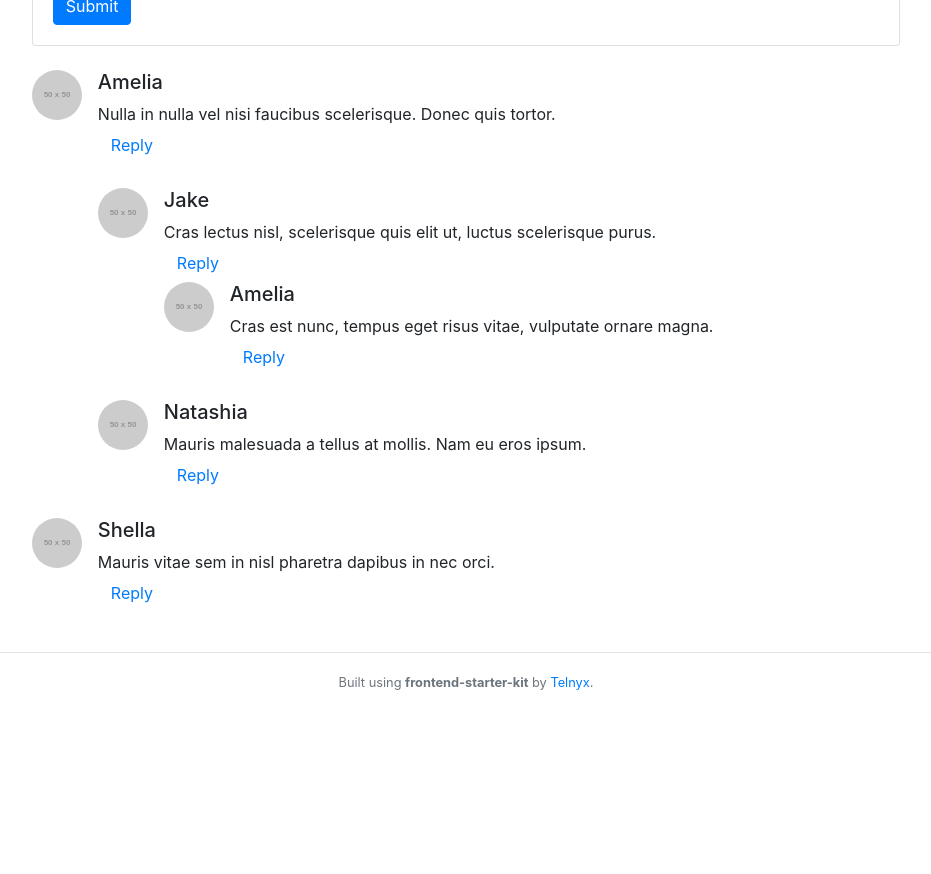
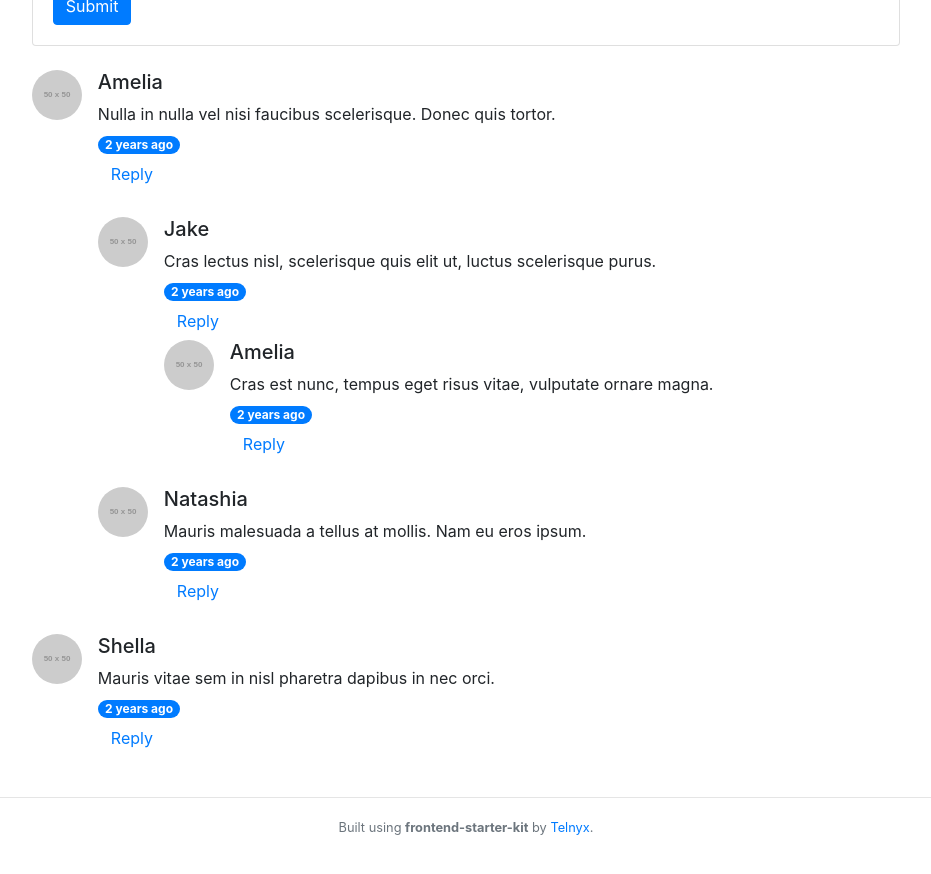
Before and after one commit to diogoaoliveira/telnyx-code-challenge, a React app: page /blog/1/blog-post-1 in a window 1280 px wide. Shown: the part 940-1814 px from the top of the page, without its empty margins (174-1105 px from the left). Before the commit the page ends 1673 px from the top, so only its background shows below. Built offline with nearby package versions, Linux system fonts and the light colour scheme; data requests are answered from the project's data file.

Commit message:
Added styles fixes

```diff
--- a/src/app/blog/post/PostSingle.jsx
+++ b/src/app/blog/post/PostSingle.jsx
@@ -39,7 +39,7 @@ class PostSingle extends React.Component {
               <h1 className="mt-4">{post.title}</h1>
               <p className="lead">
                 by
-                <a href="#"> {post.author}</a>
+                <a href="/blog"> {post.author}</a>
               </p>
               <hr />
               <p>Posted on {moment(post.publish_date).format('MMM Do YYYY')}</p>
--- a/src/app/blog/post/comment/Comment.jsx
+++ b/src/app/blog/post/comment/Comment.jsx
@@ -39,6 +39,9 @@ class Comment extends React.Component {
         <div className="media-body">
           <h5 className="mt-0">{comment.user}</h5>
           {comment.content}
+          <div style={{marginTop: 5}}>
+            <span className="badge badge-pill badge-primary">{moment(comment.date).fromNow()}</span>
+          </div>
           <div>
             <button className="btn btn-link" onClick={this.showReplyForm}>Reply</button>
           </div>
```
